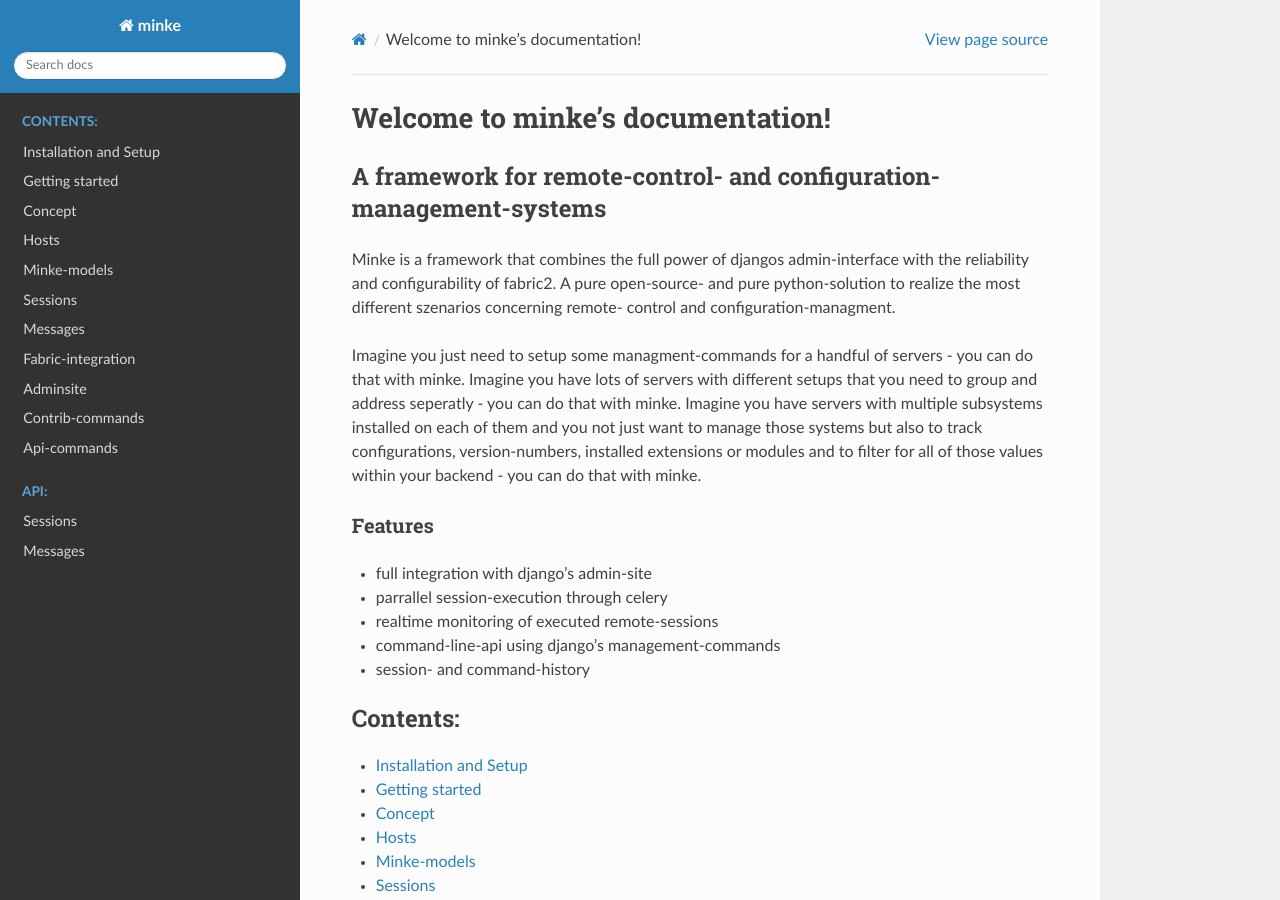
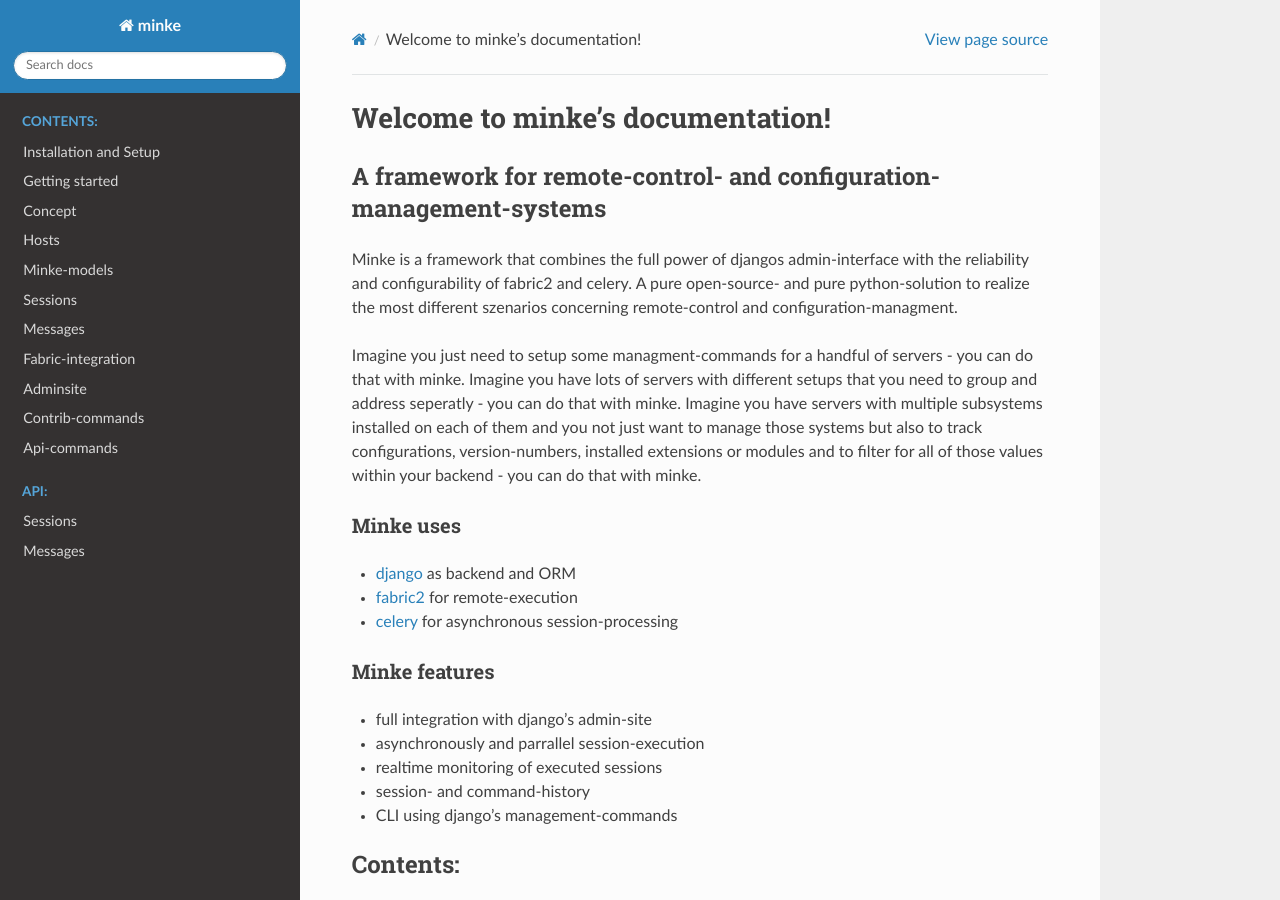
Before and after one commit to thomst/django-minke, a Sphinx documentation site: the page built from docs/source/index.rst, in a window 1280 px wide and 900 px high. Built offline with Sphinx 7.4.7 and the Read the Docs theme 2.0.0, drawn with Linux system fonts in a browser that asks for light colours.

Commit message:
[docs] some changes to index and concept

```diff
--- a/docs/source/index.rst
+++ b/docs/source/index.rst
@@ -9,25 +9,31 @@
 A framework for remote-control- and configuration-management-systems
 ####################################################################
 Minke is a framework that combines the full power of djangos admin-interface
-with the reliability and configurability of fabric2. A pure open-source- and
-pure python-solution to realize the most different szenarios concerning remote-
-control and configuration-managment.
+with the reliability and configurability of fabric2 and celery. A pure
+open-source- and pure python-solution to realize the most different szenarios
+concerning remote-control and configuration-managment.
 
-Imagine you just need to setup some managment-commands for a handful of servers -
-you can do that with minke. Imagine you have lots of servers with different
+Imagine you just need to setup some managment-commands for a handful of servers
+- you can do that with minke. Imagine you have lots of servers with different
 setups that you need to group and address seperatly - you can do that with
-minke. Imagine you have servers with multiple subsystems installed on each of them
-and you not just want to manage those systems but also to track configurations,
-version-numbers, installed extensions or modules and to filter for all of those
-values within your backend - you can do that with minke.
+minke. Imagine you have servers with multiple subsystems installed on each of
+them and you not just want to manage those systems but also to track
+configurations, version-numbers, installed extensions or modules and to filter
+for all of those values within your backend - you can do that with minke.
 
-Features
---------
+Minke uses
+----------
+* `django <https://djangoproject.com>`_ as backend and ORM
+* `fabric2 <https://fabfile.org>`_ for remote-execution
+* `celery <https://celeryproject.org>`_ for asynchronous session-processing
+
+Minke features
+--------------
 * full integration with django's admin-site
-* parrallel session-execution through celery
-* realtime monitoring of executed remote-sessions
-* command-line-api using django's management-commands
+* asynchronously and parrallel session-execution
+* realtime monitoring of executed sessions
 * session- and command-history
+* CLI using django's management-commands
 
 
 .. toctree::
```
Also changed, not shown: docs/source/docs/concept.rst (+8 -6 lines).
